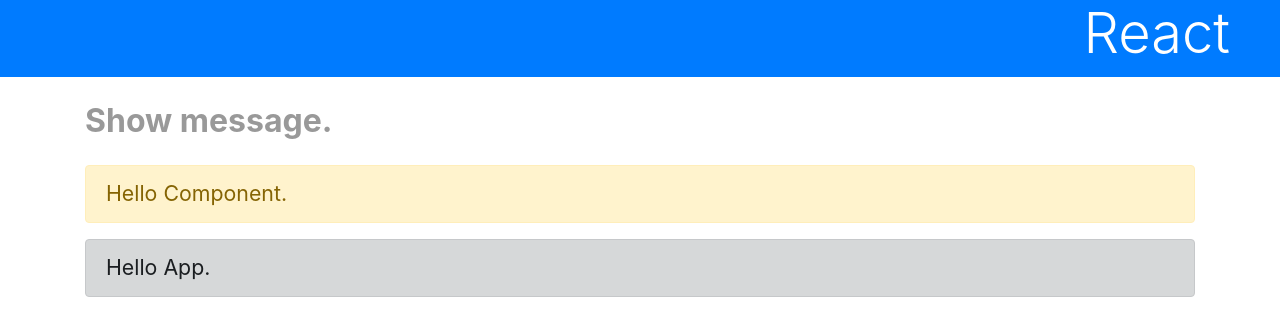
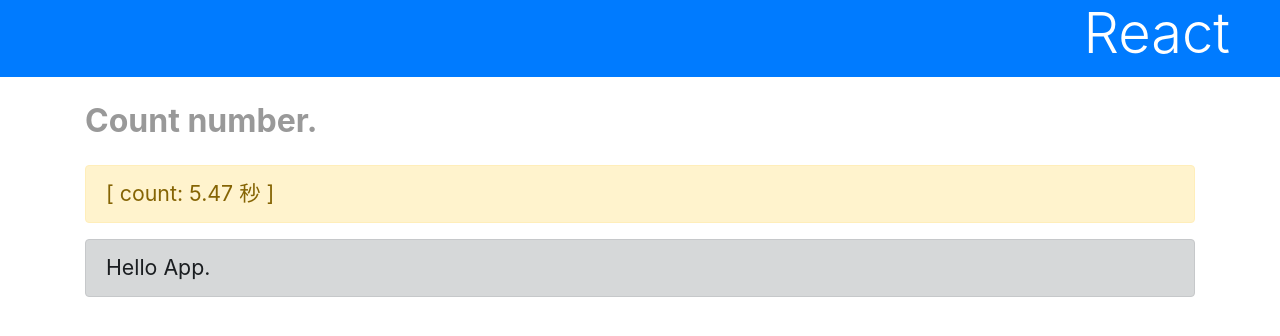
Before and after one commit to Apple-cake/SampleReactApp, a React (Create React App) app: page / in a window 1280 px wide. Shown: the top 336 px of the page. Built offline with nearby package versions, Linux system fonts and the light colour scheme.

Commit message:
ステートのカウントアップ処理を実装

```diff
--- a/src/App.js
+++ b/src/App.js
@@ -6,14 +6,22 @@
     super(props);
     this.state = {
       msg: 'Hello Component.',
+      count: 0,
     }
+
+    let timer = setInterval(()=>{
+      this.setState({
+        count: this.state.count + 1,
+        msg: "[ count: " + this.state.count / 100 + " 秒 ]"
+      })
+    }, 10)
   }
 
   render() {
     return <div>
       <h1 className="bg-primary text-white display-4">React</h1>
       <div className="container">
-        <p className="subtitle">Show message.</p>
+        <p className="subtitle">Count number.</p>
         <p className="alert alert-warning">{this.state.msg}</p>
         <p className="alert alert-dark">{this.props.msg}</p>
       </div>
```
